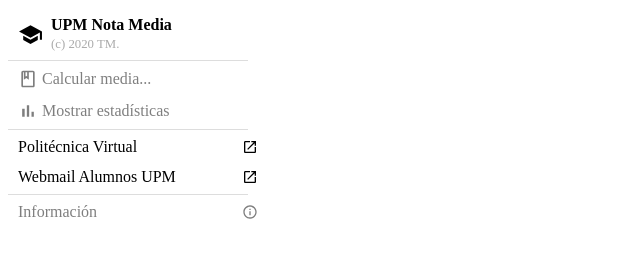
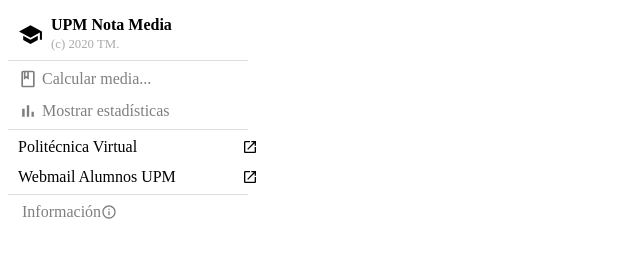
Before and after one commit to tasiomendez/mean-upm, a browser extension: page menu/menu.html in a window 1280 px wide. Shown: the full height of the page, 0-640 px from the left. Drawn offline with Linux system fonts and the light colour scheme.

Commit message:
Info incon to left

```diff
--- a/menu/menu.html
+++ b/menu/menu.html
@@ -34,7 +34,7 @@
   </div>
   <div class="separator"></div>
   <div class="choice disabled" id="help">
-    <span class="right">Información</span>
+    <span class="left">Información</span>
     <img src="/icons/info@black.svg" alt="icon" height="16px" />
   </div>
 
```
